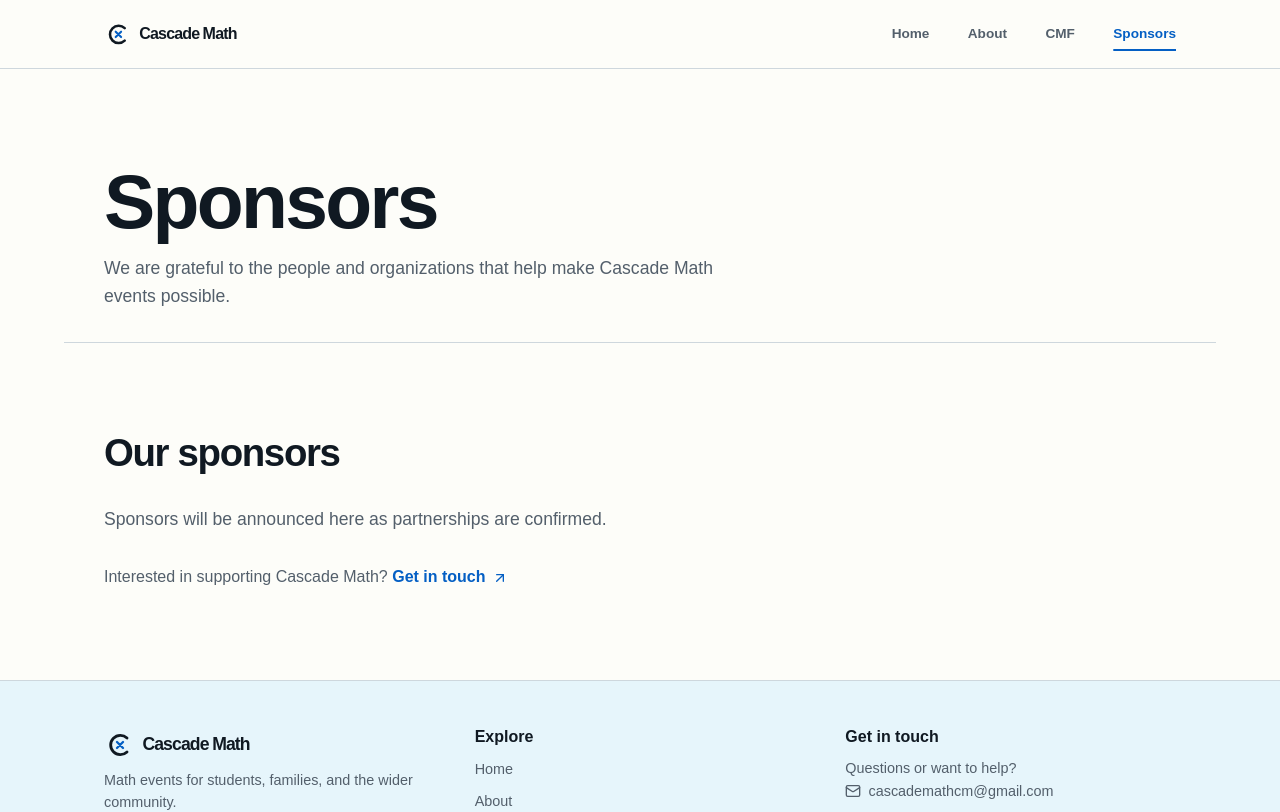
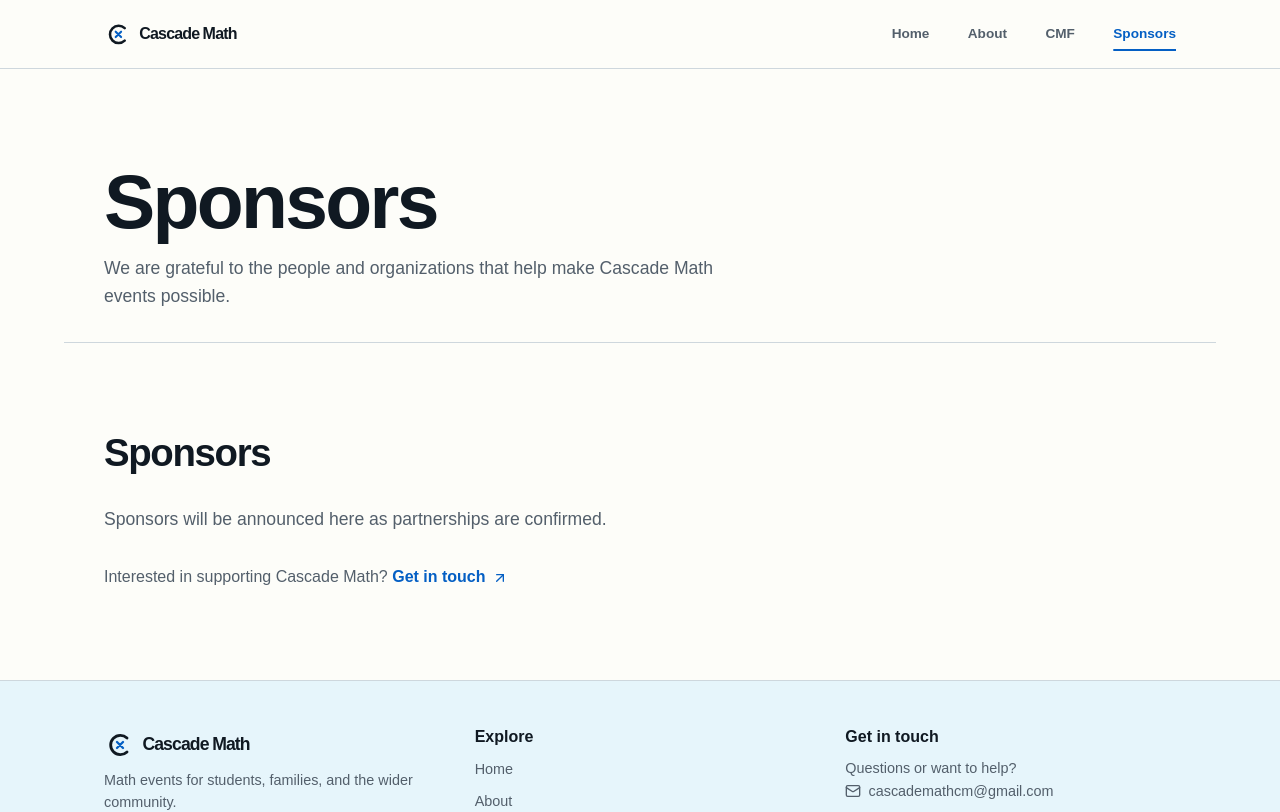
Before and after one commit to brendonwang/cascademath, a React (Vite) app: page /sponsors in a window 1280 px wide. Shown: the top 812 px of the page. Built offline with nearby package versions, Linux system fonts and the light colour scheme.

Commit message:
Update SponsorsPage.tsx

```diff
--- a/src/pages/SponsorsPage.tsx
+++ b/src/pages/SponsorsPage.tsx
@@ -15,7 +15,7 @@ export function SponsorsPage() {
 
       <section className="page-section sponsors-directory" aria-labelledby="current-sponsors-heading">
         <div className="section-intro">
-          <h2 id="current-sponsors-heading">Our sponsors</h2>
+          <h2 id="current-sponsors-heading">Sponsors</h2>
         </div>
         <div className="sponsors-directory-content">
           {sponsors.length === 0 ? (
```
